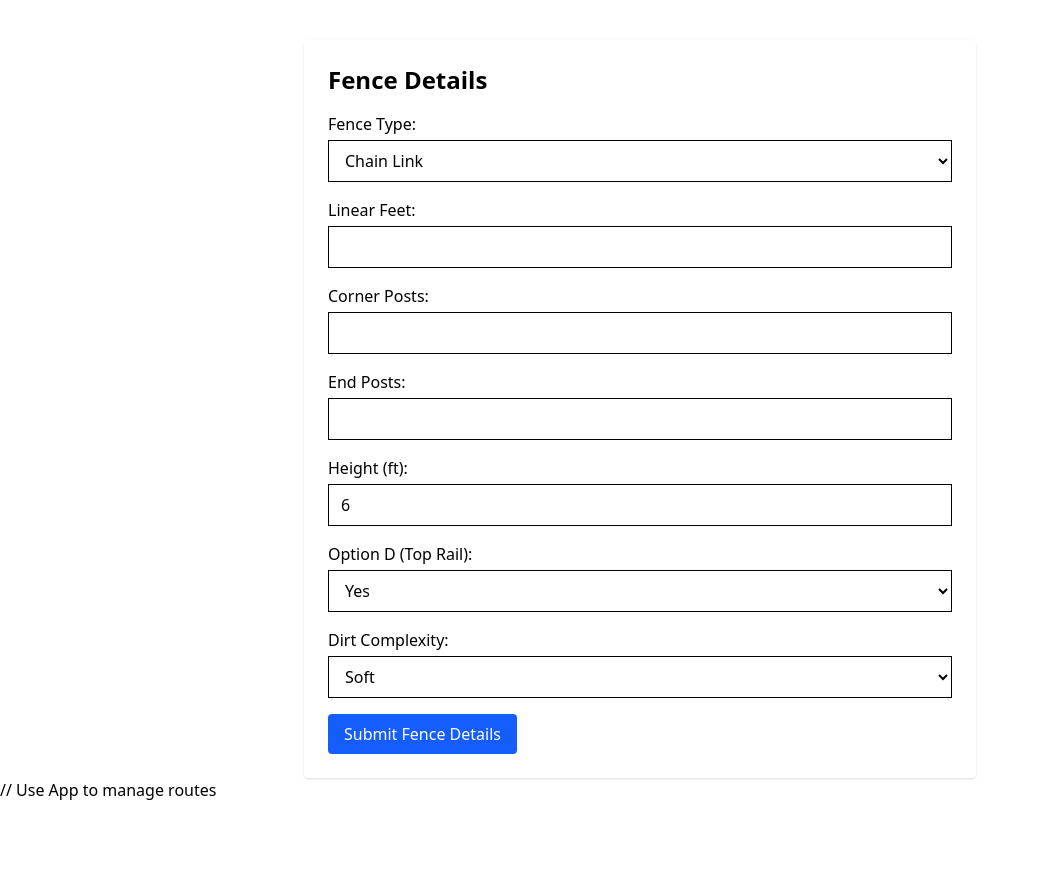
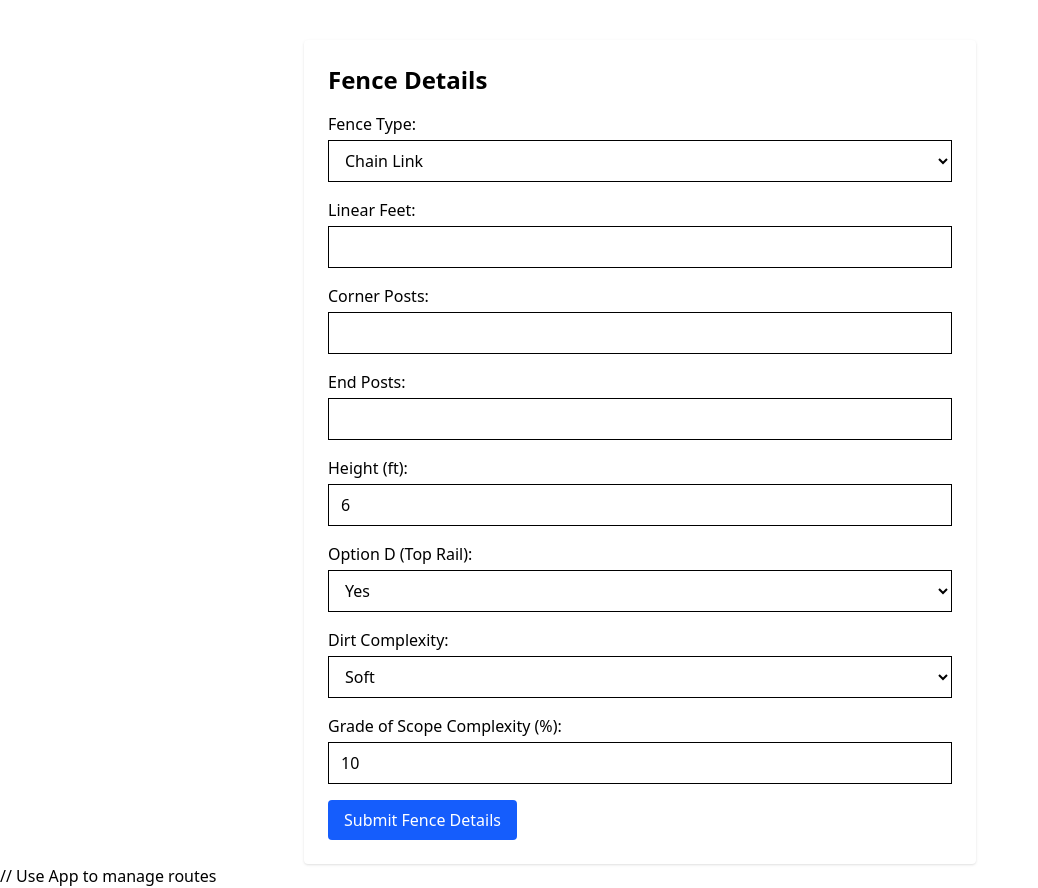
Before and after one commit to tylerrogerss/afc-frontend, a React (Vite) app: page /fence-details in a window 1280 px wide. Shown: the whole page, without its empty margins (0-1038 px from the left). Before the commit the page ends 802 px from the top, so only its background shows below. Built offline with nearby package versions, Linux system fonts and the light colour scheme.

Commit message:
added inputs for complex rating

```diff
--- a/src/pages/FenceDetails.jsx
+++ b/src/pages/FenceDetails.jsx
@@ -16,7 +16,8 @@ function FenceDetails() {
     end_posts: "",
     height: 6,
     option_d: "Yes",
-    dirt_complexity: "soft"
+    dirt_complexity: "soft",
+    grade_of_scope_complexity: 10
   });
 
   const [error, setError] = useState("");
@@ -25,6 +26,8 @@ function FenceDetails() {
     const { name, value } = e.target;
     setFormData((prev) => ({ ...prev, [name]: value }));
   };
+
+  const preventScroll = (e) => e.target.blur();
 
   const handleSubmit = async (e) => {
     e.preventDefault();
@@ -42,6 +45,7 @@ function FenceDetails() {
       corner_posts: parseInt(formData.corner_posts),
       end_posts: parseInt(formData.end_posts),
       height: parseInt(formData.height),
+      grade_of_scope_complexity: parseFloat(formData.grade_of_scope_complexity)
     };
 
     try {
@@ -91,7 +95,7 @@ function FenceDetails() {
             name="linear_feet"
             value={formData.linear_feet}
             onChange={handleChange}
-            onWheel={(e) => e.target.blur()}
+            onWheel={preventScroll}
             className="w-full mt-1 border px-3 py-2"
             required
           />
@@ -104,7 +108,7 @@ function FenceDetails() {
             name="corner_posts"
             value={formData.corner_posts}
             onChange={handleChange}
-            onWheel={(e) => e.target.blur()}
+            onWheel={preventScroll}
             className="w-full mt-1 border px-3 py-2"
           />
         </label>
@@ -116,7 +120,7 @@ function FenceDetails() {
             name="end_posts"
             value={formData.end_posts}
             onChange={handleChange}
-            onWheel={(e) => e.target.blur()}
+            onWheel={preventScroll}
             className="w-full mt-1 border px-3 py-2"
           />
         </label>
@@ -128,7 +132,7 @@ function FenceDetails() {
             name="height"
             value={formData.height}
             onChange={handleChange}
-            onWheel={(e) => e.target.blur()}
+            onWheel={preventScroll}
             className="w-full mt-1 border px-3 py-2"
           />
         </label>
@@ -157,7 +161,22 @@ function FenceDetails() {
             <option value="soft">Soft</option>
             <option value="hard">Hard</option>
             <option value="jack hammer">Jack Hammer</option>
+            <option value="core drill">Core Drill</option>
           </select>
+        </label>
+
+        <label className="block">
+          Grade of Scope Complexity (%):
+          <input
+            type="number"
+            name="grade_of_scope_complexity"
+            value={formData.grade_of_scope_complexity}
+            onChange={handleChange}
+            onWheel={preventScroll}
+            className="w-full mt-1 border px-3 py-2"
+            min="0"
+            max="45"
+          />
         </label>
 
         <button
```
